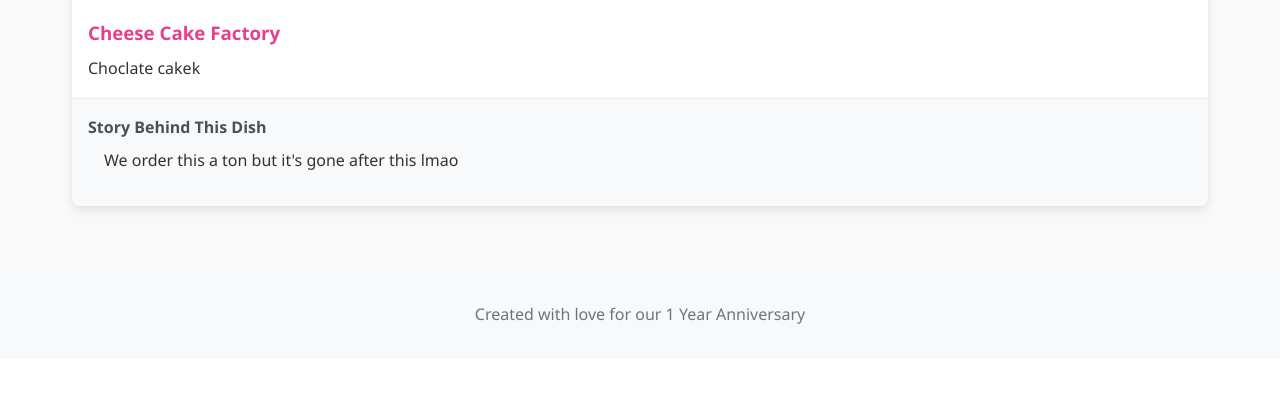
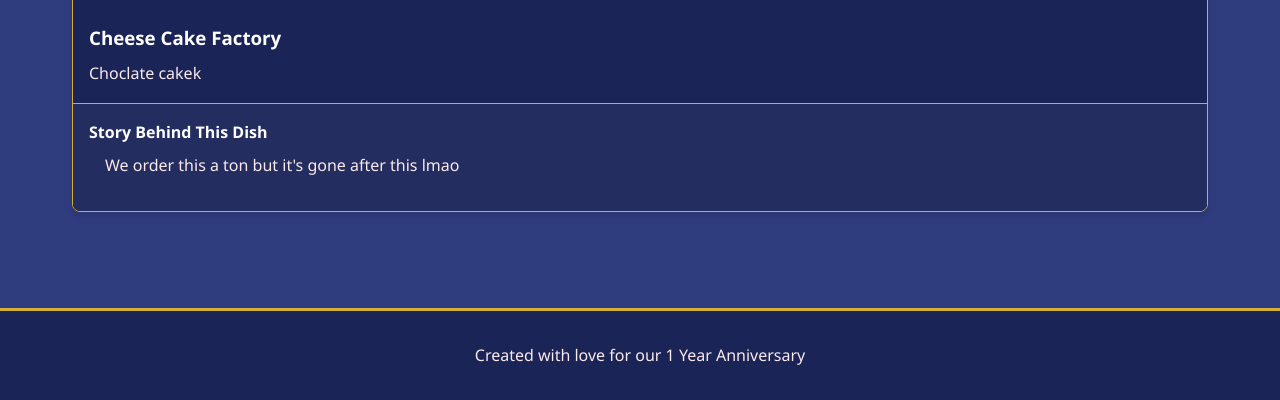
Before and after one commit to Dr-Payne25/anniversiary-site, a Django app: page /menu/ in a window 1280 px wide. Shown: the part 1807-2207 px from the top of the page. Before the commit the page ends 2131 px from the top, so only its background shows below. Run offline with Django 5.2, Linux system fonts and the light colour scheme; data comes from the database, SQL or seed files in the repository.

Commit message:
worked on css and styling

```diff
--- a/anniversary_site/celebration/static/celebration/css/style.css
+++ b/anniversary_site/celebration/static/celebration/css/style.css
@@ -5,16 +5,24 @@
     box-sizing: border-box;
 }
 
+html {
+    height: 100%;
+}
+
 body {
     font-family: 'Segoe UI', Tahoma, Geneva, Verdana, sans-serif;
     line-height: 1.6;
-    color: #333;
-    background-color: #f9f9f9;
+    color: #FBEAEB; /* Soft pink/cream text */
+    background-color: #2F3C7E; /* Rich navy blue background */
+    min-height: 100%;
+    display: flex;
+    flex-direction: column;
+    margin: 0;
 }
 
 header {
-    background-color: #fff;
-    box-shadow: 0 2px 5px rgba(0,0,0,0.1);
+    background-color: #1a2456; /* Darker shade of the navy blue */
+    box-shadow: 0 2px 5px rgba(0,0,0,0.3);
     position: sticky;
     top: 0;
     z-index: 100;
@@ -41,13 +49,19 @@
 }
 
 nav ul li a:hover {
-    background-color: #f0f0f0;
+    background-color: #d4af37; /* Keeping gold hover effect */
+    color: #2F3C7E; /* Navy blue text on gold background */
 }
 
 main {
+    flex: 1 0 auto; /* This is crucial - it allows main to grow but not shrink */
     max-width: 1200px;
-    margin: 2rem auto;
-    padding: 0 2rem;
+    width: 100%;
+    margin: 0 auto;
+    padding: 2rem;
+    display: flex;
+    flex-direction: column;
+    color: #ffffff; /* Added white text color */
 }
 
 .hero {
@@ -211,7 +247,7 @@
 
 .menu-item h3 {
     padding: 1rem 1rem 0.5rem;
-    color: #e83e8c;
+    color: #ffffff; /* Changed to white */
 }
 
 .menu-item p {
@@ -220,14 +256,14 @@
 
 .menu-item .story {
     padding: 1rem;
-    background-color: #f8f9fa;
-    border-top: 1px solid #e9ecef;
+    background-color: #232d5f; /* Even darker navy for contrast */
+    border-top: 1px solid #d4af37; /* Keeping gold border */
 }
 
 .menu-item .story h4 {
     margin-bottom: 0.5rem;
     font-size: 1rem;
-    color: #495057;
+    color: #ffffff; /* Changed to white */
 }
 
 /* About Page */
@@ -276,24 +314,29 @@
 }
 
 .our-story {
-    background-color: white;
+    background-color: #1a2456; /* Darker shade of navy blue */
     border-radius: 8px;
     box-shadow: 0 4px 10px rgba(0,0,0,0.1);
     padding: 2rem;
+    border: 1px solid #d4af37; /* Keeping gold border */
+    color: #FBEAEB; /* Soft pink/cream text */
 }
 
 .our-story h2 {
     text-align: center;
     margin-bottom: 1.5rem;
-    color: #e83e8c;
+    color: #ffffff; /* Changed to white */
 }
 
 footer {
+    flex-shrink: 0; /* Prevents the footer from shrinking */
     text-align: center;
     padding: 2rem 0;
-    background-color: #f8f9fa;
-    margin-top: 3rem;
-    color: #6c757d;
+    background-color: #1a2456; /* Darker shade of navy blue */
+    color: #FBEAEB; /* Soft pink/cream text */
+    width: 100%;
+    margin-top: auto; /* Pushes the footer to the bottom */
+    border-top: 3px solid #d4af37; /* Keeping gold border top */
 }
 
 /* Responsive adjustments */
--- a/anniversary_site/celebration/static/celebration/js/script.js
+++ b/anniversary_site/celebration/static/celebration/js/script.js
@@ -29,7 +29,7 @@
     });
 
     // Set up automatic sliding
-    let interval = setInterval(autoSlide, 5000); // Change slide every 5 seconds
+    let interval = setInterval(autoSlide, 10000); // Change slide every 10 seconds
 
     // Pause automatic sliding when mouse hovers over carousel
     carouselContainer.addEventListener('mouseenter', function() {
@@ -38,7 +38,7 @@
 
     // Resume automatic sliding when mouse leaves carousel
     carouselContainer.addEventListener('mouseleave', function() {
-        interval = setInterval(autoSlide, 5000);
+        interval = setInterval(autoSlide, 10000);
     });
 
     // Function to handle automatic sliding
```
Also changed, not shown: other parts of anniversary_site/celebration/static/celebration/css/style.css (+46 -22 lines).
